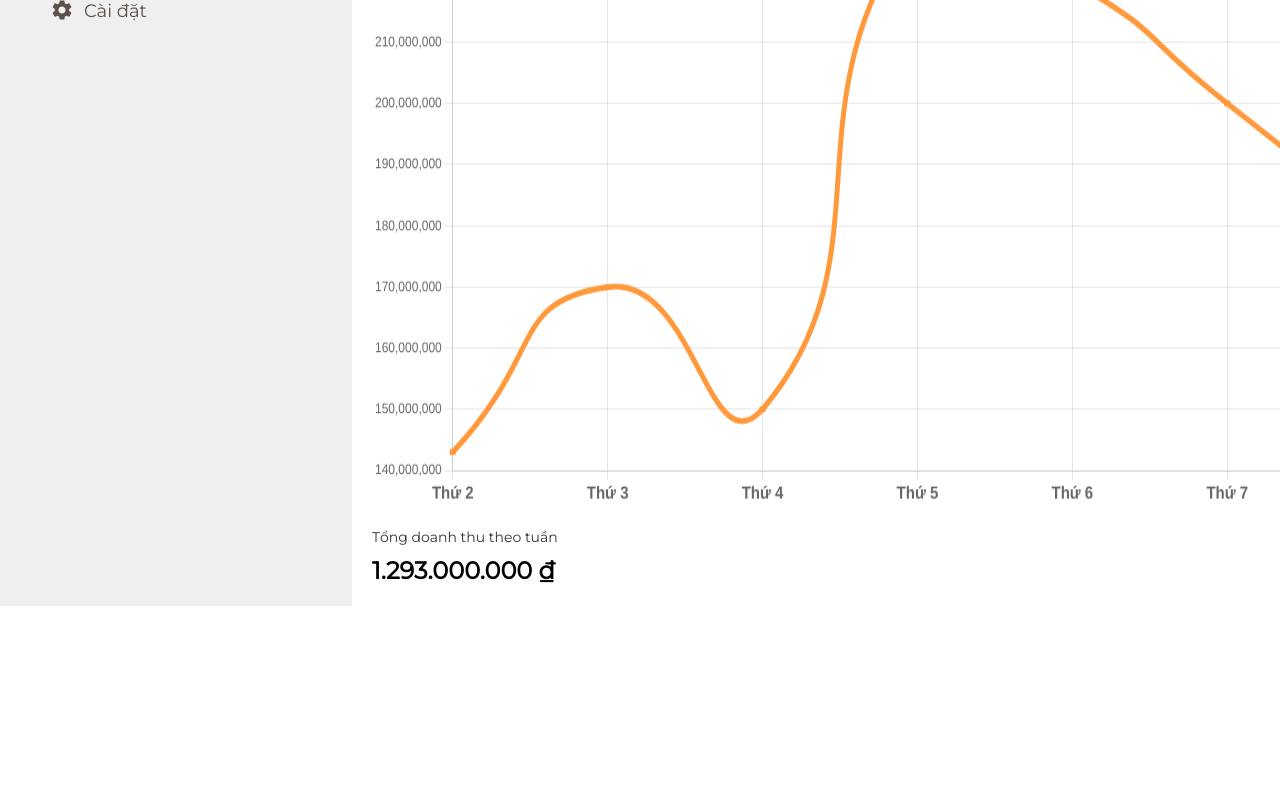
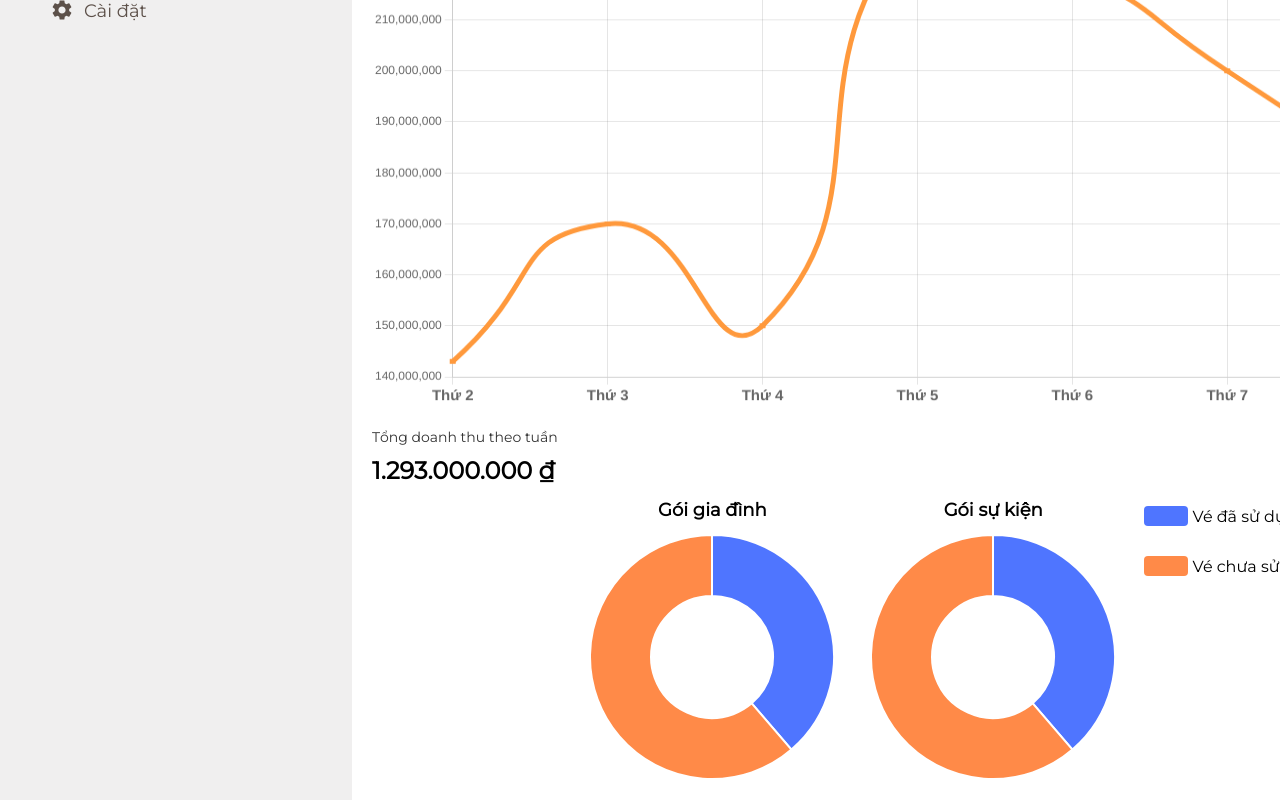
Before and after one commit to sonnguyen190/Admin-CMS-Ticket-Sale, a React (Create React App) app: page / in a window 1280 px wide. Shown: the part 303-1103 px from the top of the page. Before the commit the page ends 909 px from the top, so only its background shows below. Built offline with nearby package versions, Linux system fonts and the light colour scheme.

Commit message:
done chart douhnut and reponsive

```diff
--- a/src/App.tsx
+++ b/src/App.tsx
@@ -6,7 +6,7 @@ import Home from "./Pages/Home/Home";
 import Ticketmanagement from "./Pages/Ticketmanagement/Ticketmanagement";
 import Header from "./Widgets/Headers/Header";
 
-function App() {
+const App: React.FC = () => {
   return (
     <BrowserRouter>
       <div className="browserRoutter">
@@ -26,6 +26,6 @@ function App() {
       </div>
     </BrowserRouter>
   );
-}
+};
 
 export default App;
--- a/src/Components/Menu/Menu.tsx
+++ b/src/Components/Menu/Menu.tsx
@@ -5,7 +5,7 @@ import ReceiptIcon from "@mui/icons-material/Receipt";
 import ConfirmationNumberIcon from "@mui/icons-material/ConfirmationNumber";
 import SettingsIcon from "@mui/icons-material/Settings";
 import "./Menu.css";
-export const Menu = () => {
+export const Menu: React.FC = () => {
   const [isActive, setIsActive] = useState("home");
 
   const handleChangeActive = (props: string) => {
--- a/src/Pages/Home/Home.css
+++ b/src/Pages/Home/Home.css
@@ -6,7 +6,7 @@
     width: 100% !important;
     padding: 0px;
     margin: 0px;
-    height: 600px !important;
+    height: 500px !important;
 }
 .thongke{
     font-style: normal;
@@ -35,3 +35,52 @@
     font-size: 24px;
     line-height: 30px;
 }
+.All_Douhnut{
+    width: 100%;
+    align-items: center;
+}
+.Douhnut_Family_Event{
+    display:grid ;
+    grid-template-columns: 45% 45% 10%;
+    margin: 0px 200px;
+}
+.Douhnut{
+    min-width: 246px;
+    min-height: 246px;
+    max-width:246px ;
+    max-height: 246px;
+    margin: 0 auto;
+    padding: 0;
+}
+.name_Douhnut{
+    text-align: center;
+    font-style: normal;
+    font-weight: 600;
+    font-size: 18px;
+    line-height: 28px;
+    margin: 10px 0px;
+}
+
+.color_deription1{
+    width: 44px;
+    height: 20px;
+    background: #4F75FF;
+    border-radius: 4px;
+    margin: 10px 0px;
+}
+.color_deription2{
+    width: 44px;
+    height: 20px;
+    background: #FF8A48;
+    border-radius: 4px;
+    margin: 10px 0px;
+}
+.deription_douhnut{
+    width: 200px;
+}
+.deription_douhnut div{
+    display: flex;
+    text-align: center;
+    align-items: center;
+    margin: 10px 5px;
+}
--- a/src/Pages/Home/Home.tsx
+++ b/src/Pages/Home/Home.tsx
@@ -1,5 +1,6 @@
 import React, { useEffect, useState } from "react";
 import "./Home.css";
+import { Doughnut } from "react-chartjs-2";
 import {
   Chart as ChartJS,
   CategoryScale,
@@ -9,6 +10,7 @@ import {
   Title,
   Tooltip,
   Legend,
+  ArcElement,
 } from "chart.js";
 import { Line } from "react-chartjs-2";
 ChartJS.register(
@@ -16,15 +18,22 @@ ChartJS.register(
   LinearScale,
   PointElement,
   LineElement,
+  ArcElement,
   Title,
   Tooltip,
   Legend
 );
 
-const Home = () => {
+const Home: React.FC = () => {
   const [amount, setAmount] = useState<any>();
-
-  const options = {
+  const optionsDouhnut = {
+    plugins: {
+      legend: {
+        display: false,
+      },
+    },
+  };
+  const optionsLine = {
     responsive: true,
     plugins: {
       legend: {
@@ -56,7 +65,7 @@ const Home = () => {
     "CN",
   ];
 
-  const data = {
+  const dataLine = {
     labels,
     datasets: [
       {
@@ -70,6 +79,18 @@ const Home = () => {
       },
     ],
   };
+
+  const dataDouhnut = {
+    labels: ["Red", "Blue"],
+    datasets: [
+      {
+        label: "Vé",
+        data: [12, 19],
+        backgroundColor: ["#4F75FF", "#FF8A48"],
+      },
+    ],
+  };
+
   useEffect(() => {
     handleSum(datas);
   });
@@ -89,9 +110,47 @@ const Home = () => {
       <div className="thongke">Thống Kê</div>
       <div className="chart_home">
         <div className="doanhthu">Doanh Thu</div>
-        <Line className="Chart_home_line" options={options} data={data} />
+        <Line
+          className="Chart_home_line"
+          options={optionsLine}
+          data={dataLine}
+        />
         <div className="amount">Tổng doanh thu theo tuần </div>
         <div className="amount_number">{amount}</div>
+      </div>
+      <div className="All_Douhnut">
+        <div className="Douhnut_Family_Event">
+          <div>
+            <div className="name_Douhnut">Gói gia đình</div>
+            <div>
+              <Doughnut
+                className="Douhnut"
+                options={optionsDouhnut}
+                data={dataDouhnut}
+              />
+            </div>
+          </div>
+          <div>
+            <div className="name_Douhnut">Gói sự kiện</div>
+            <div>
+              <Doughnut
+                className="Douhnut"
+                options={optionsDouhnut}
+                data={dataDouhnut}
+              />
+            </div>
+          </div>
+          <div className="deription_douhnut">
+            <div>
+              <div className="color_deription1"></div>
+              <span>Vé đã sử dụng</span>
+            </div>
+            <div>
+              <div className="color_deription2"></div>
+              <span>Vé chưa sử dụng</span>
+            </div>
+          </div>
+        </div>
       </div>
     </div>
   );
--- a/src/Pages/Ticketmanagement/Ticketmanagement.tsx
+++ b/src/Pages/Ticketmanagement/Ticketmanagement.tsx
@@ -1,6 +1,6 @@
 import React from "react";
 
-const Ticketmanagement = () => {
+const Ticketmanagement: React.FC = () => {
   return <div>Ticketmanagement</div>;
 };
 
--- a/src/Widgets/Headers/Header.tsx
+++ b/src/Widgets/Headers/Header.tsx
@@ -7,7 +7,7 @@ import MailOutlineIcon from "@mui/icons-material/MailOutline";
 import NotificationsNoneIcon from "@mui/icons-material/NotificationsNone";
 const logo = require("../../images/avatar.jpg");
 
-const Header = () => {
+const Header: React.FC = () => {
   return (
     <div className="Header">
       <div className="search_bar">
```
